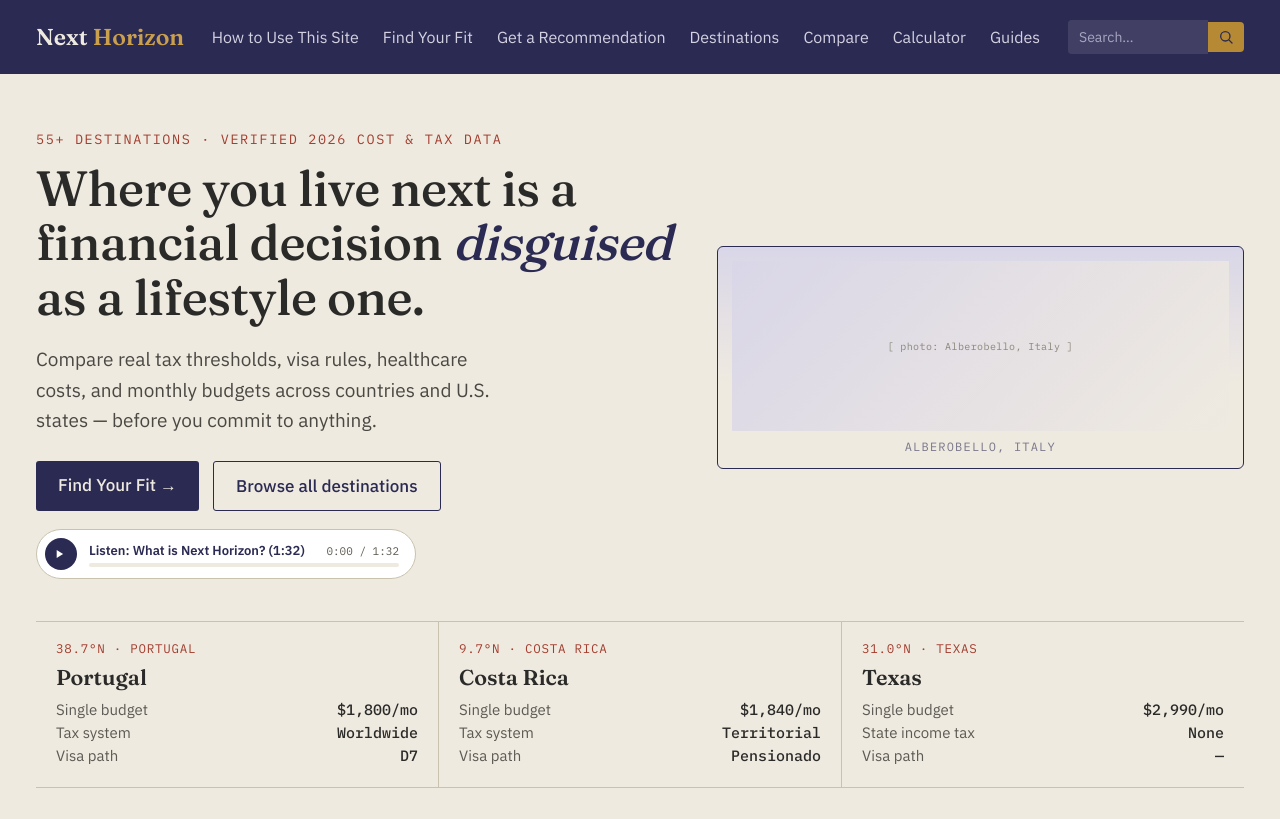
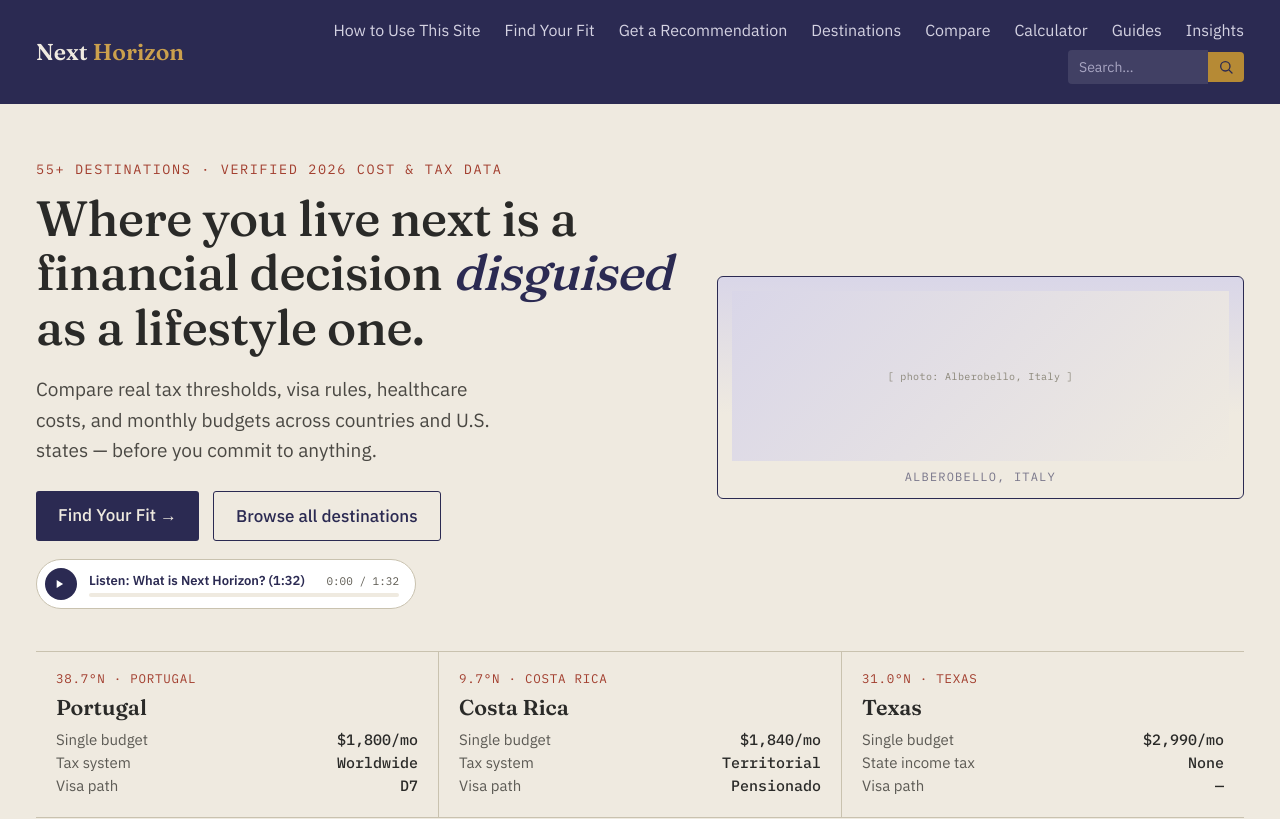
Before and after one commit to lscates1-tech/retirement-navigator, a Next.js app: page / in a window 1280 px wide. Shown: the top 819 px of the page. Built offline with nearby package versions, Linux system fonts and the light colour scheme.

Commit message:
Add Insights to main nav

```diff
--- a/components/Nav.js
+++ b/components/Nav.js
@@ -16,6 +16,7 @@ export default function Nav() {
           <Link href="/compare">Compare</Link>
           <Link href="/calculator">Calculator</Link>
           <Link href="/guides">Guides</Link>
+          <Link href="/insights">Insights</Link>
         </div>
         <form action="/search" method="GET" className={styles.searchForm} role="search">
           <input
```
